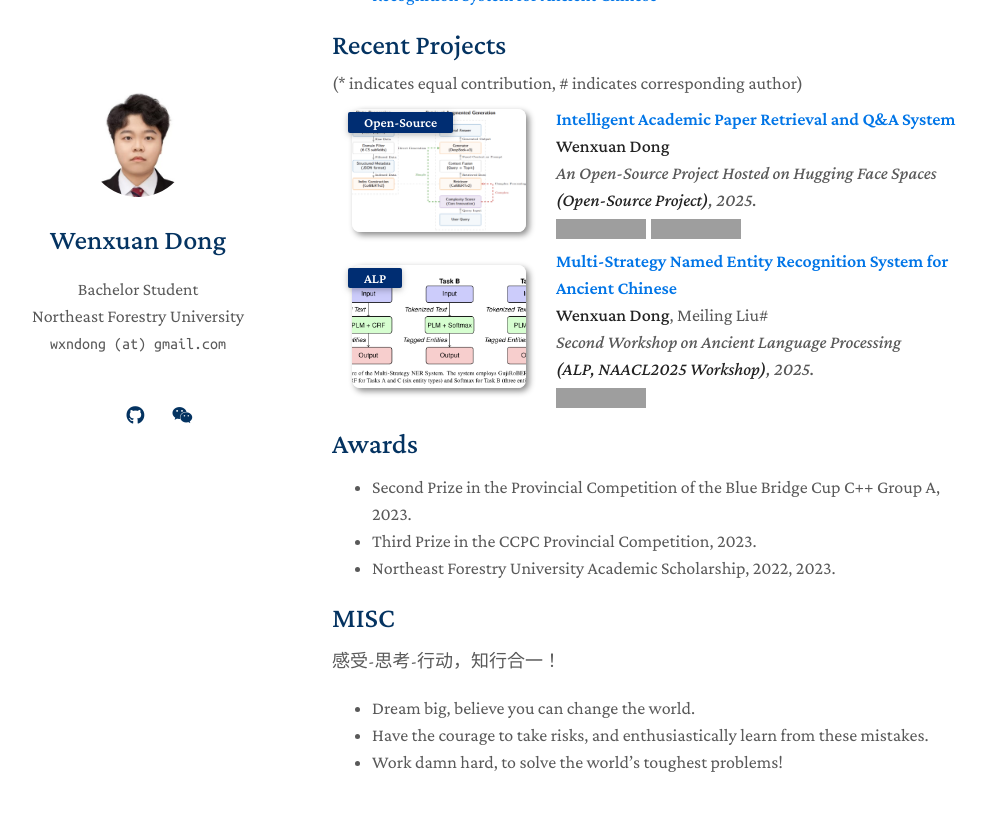
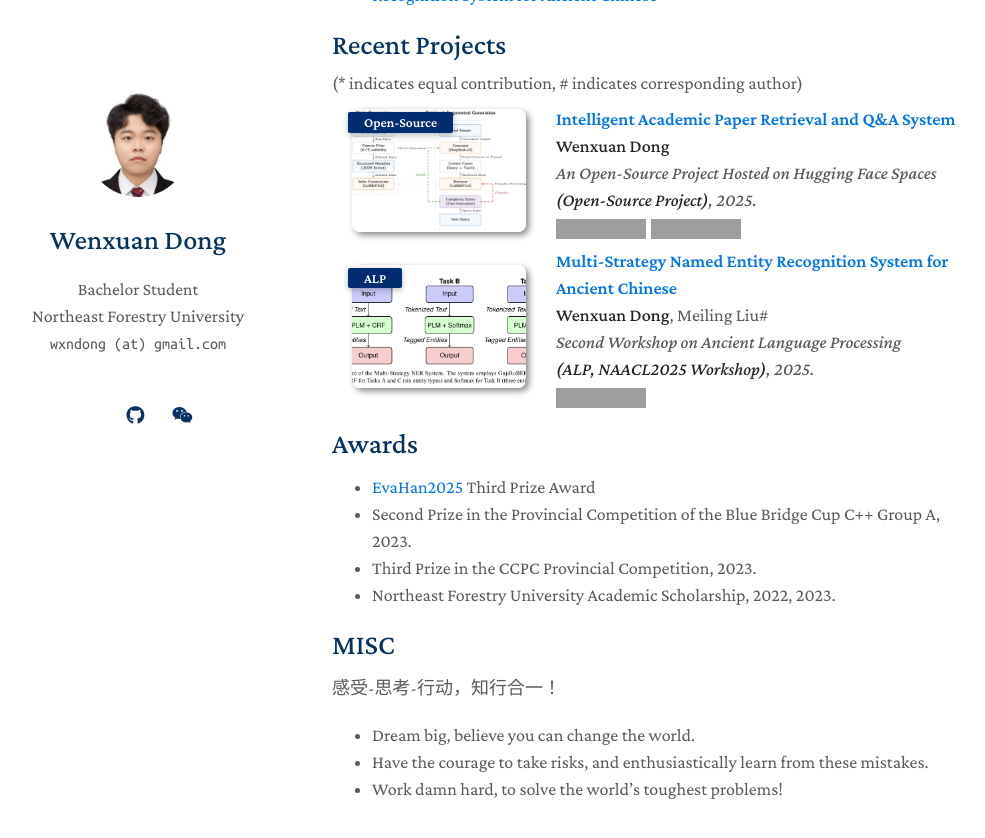
Before and after one commit to wxndong/wxndong.github.io, a Jekyll site: the page built from index.md, in a window 1280 px wide and 900 px high, scrolled down 904 px. Shown: the top 838 px of the window, without its empty margins (138-1123 px from the left). Built offline with Jekyll 4.4.1, drawn with Linux system fonts in a browser that asks for light colours; nearby versions of some CDN libraries; a style sheet for code colours, icons or effects is not loaded; grey boxes are pictures that could not be loaded.

Commit message:
Update awards.md

```diff
--- a/_includes/awards.md
+++ b/_includes/awards.md
@@ -1,7 +1,7 @@
 <!-- ## Honors and Awards -->
 
 <h2 id="awards" style="margin: 2px 0px 15px;">Awards</h2>
-
+- [EvaHan2025](https://www.ancientnlp.com/alp2025/) Third Prize Award
 - Second Prize in the Provincial Competition of the Blue Bridge Cup C++ Group A, 2023.
 - Third Prize in the CCPC Provincial Competition, 2023.
 - Northeast Forestry University Academic Scholarship, 2022, 2023.
```
